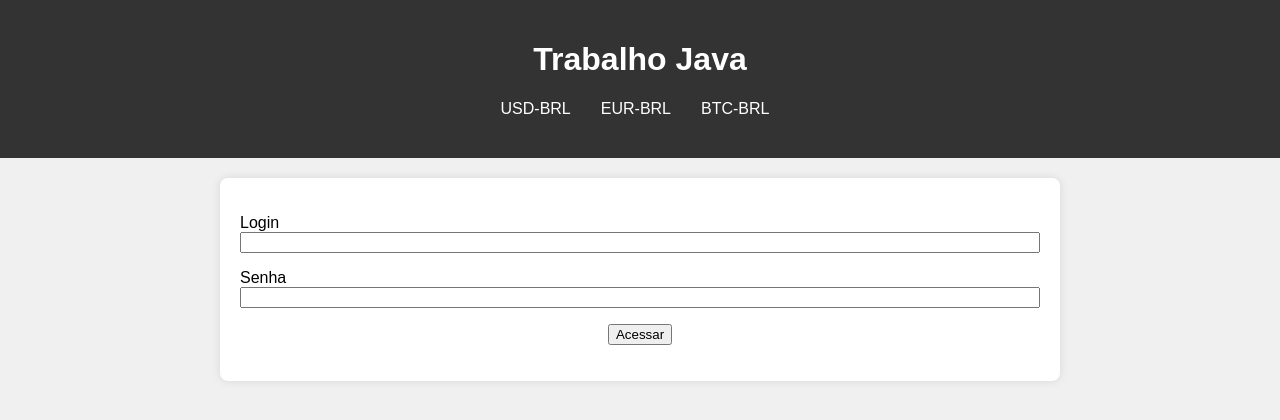
After one commit to JoaoCapoAlm/projeto_php, a PHP site: page /login.php in a window 1280 px wide. The commit adds this page. Shown: the top 420 px of the page. Run offline with PHP 8.4, Linux system fonts and the light colour scheme.

Commit message:
Inicio processo de login

```diff
--- /dev/null
+++ b/a.sql
@@ -0,0 +1 @@
+CREATE TABLE `projeto`.`usuarios` (`id` INT NOT NULL AUTO_INCREMENT , `login` VARCHAR(255) NOT NULL , `senha` VARCHAR(255) NOT NULL , PRIMARY KEY (`id`), UNIQUE `UQ_usuarios_login` (`login`))
--- /dev/null
+++ b/functions/banco.php
@@ -0,0 +1,52 @@
+<?php
+$banco = new mysqli("localhost:3306", "root", "", "projeto");
+
+function createOnDB($into, $value)
+{
+    global $banco;
+
+    $q = "INSERT INTO $into VALUES $value";
+    $banco->query($q);
+}
+
+function updateOnDB($data, $set, $where)
+{
+    global $banco;
+
+    $q = "UPDATE $data SET $set WHERE $where";
+    $banco->query($q);
+}
+
+
+function criarUsuario($usuario, $nome, $senha)
+{
+    $senha = password_hash($senha, PASSWORD_DEFAULT);
+    createOnDB('usuarios', "(NULL, '$usuario', '$nome', '$senha')");
+}
+
+function atualizarUsuario($usuario, $nome = "", $senha = "")
+{
+    if ($nome != "" && $senha != "") {
+        $senhaHash = password_hash($senha, PASSWORD_DEFAULT);
+        $set = "nome='$nome', senha='$senhaHash'";
+    } else if ($nome != "") {
+        $set = "nome='$nome'";
+    } else if ($senha != "") {
+        $senhaHash = password_hash($senha, PASSWORD_DEFAULT);
+        $set = "senha='$senhaHash'";
+    }
+
+    updateOnDB('usuarios', $set, "usuario='$usuario'");
+}
+
+function loginDB($login, $senha)
+{
+    global $banco;
+
+    $pass = password_hash($senha, PASSWORD_DEFAULT);
+
+    $q = "SELECT id FROM usuarios WHERE login= '$login' AND senha= '$pass' LIMIT 1";
+    $resp = $banco->query($q);
+
+    return $resp->fetch_row();
+}
--- /dev/null
+++ b/functions/session.php
@@ -0,0 +1,17 @@
+<?php
+session_start();
+
+function estaLogado(): bool
+{
+    return isset($_SESSION['user_id']);
+}
+
+function login($user_id): void
+{
+    $_SESSION['user_id'] = $user_id;
+}
+
+function logout(): void
+{
+    session_destroy();
+}
--- /dev/null
+++ b/login.php
@@ -0,0 +1,37 @@
+<?php include_once './parts/header.php'; ?>
+
+<?php
+    require_once './functions/session.php';
+    include_once './functions/banco.php';
+
+    if(estaLogado()){
+        header('location: ./graficos.php');
+        exit();
+    }
+
+    if(!empty($_GET['login']) && !empty($_GET['senha'])){
+
+
+        var_dump(loginDB($_GET['login'], $_GET['senha']));
+
+    }
+?>
+
+
+<div class="container">
+    <form method="get">
+        <div class="form-group">
+            <label for="login">Login</label>
+            <input type="text" id="login" name="login" />
+        </div>
+        <div class="form-group">
+            <label for="senha">Senha</label>
+            <input type="password" id="senha" name="senha" />
+        </div>
+        <div class="form-group w-100">
+            <div class="w-50 mx-auto" style="text-align: center">
+            <button type="submit">Acessar</button>
+            </div>
+        </div>
+    </form>
+</div>
--- /dev/null
+++ b/parts/footer.php
@@ -0,0 +1,3 @@
+</main>
+</body>
+</html>
--- /dev/null
+++ b/parts/header.php
@@ -0,0 +1,26 @@
+<!doctype html>
+<html lang="pt-BR">
+<head>
+    <meta charset="UTF-8">
+    <meta name="viewport"
+          content="width=device-width, user-scalable=no, initial-scale=1.0, maximum-scale=1.0, minimum-scale=1.0">
+    <meta http-equiv="X-UA-Compatible" content="ie=edge">
+    <title>Trabalho</title>
+
+    <link rel="stylesheet" href="./style.css">
+</head>
+<body>
+<header>
+    <h1>Trabalho Java</h1>
+    <nav>
+        <ul>
+            <?php
+            $currencies = ["USD-BRL", "EUR-BRL", "BTC-BRL"];
+            foreach ($currencies as $currency) {
+                echo "<li><a href='?currency=$currency'>$currency</a></li>";
+            }
+            ?>
+        </ul>
+    </nav>
+</header>
+<main>
--- a/style.css
+++ b/style.css
@@ -120,3 +120,27 @@ tr:hover {
     background-color: #0056b3;
     color: #fff;
 }
+
+.w-50 {
+    width: 50%;
+}
+
+.w-100 {
+    width: 100%;
+}
+
+.mx-auto {
+    margin-left: auto;
+    margin-right: auto;
+}
+
+.form-group {
+    display: flex;
+    flex-direction: column;
+    margin-top: 1rem;
+    margin-bottom: 1rem;
+}
+
+.form-group input {
+    box-sizing: border-box;
+}
```
Also changed, not shown: banco.php (deleted, +0 -103 lines), functions/apiMoedas.php (renamed from apiMoedas.php, +7 -8 lines), menu.php (+5 -35 lines), session.php (deleted, +0 -18 lines), README.md (added).
